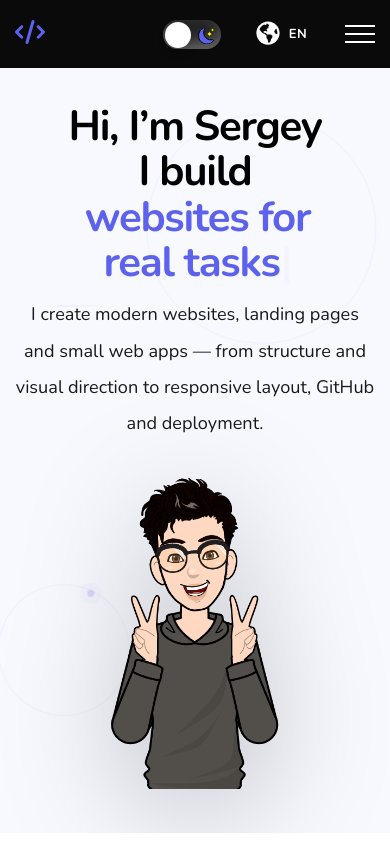
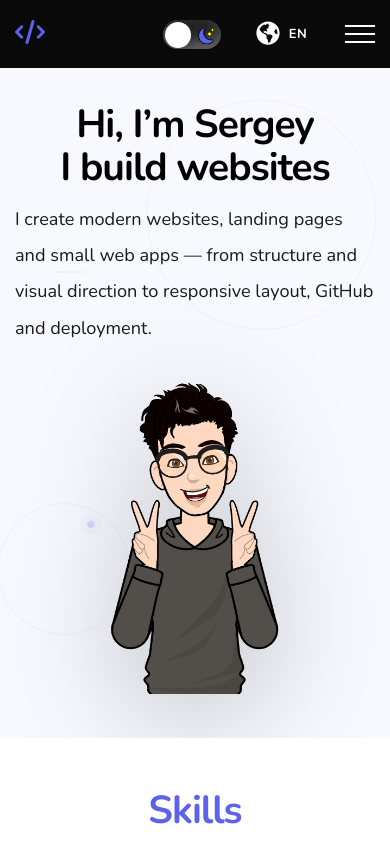
Before and after one commit to kenform/Portfolio, a React (Create React App) app: page /reviews in a window 390 px wide. Shown: the top 844 px of the page. Built offline with nearby package versions, Linux system fonts and the light colour scheme.

Commit message:
Fix heading balance and hero typewriter

```diff
--- a/public/locales/en/translation.json
+++ b/public/locales/en/translation.json
@@ -12,7 +12,8 @@
     "IM": "I build ",
     "typeWritter-programmer": "websites for real tasks",
     "typeWritter-frontend": "landing pages and interfaces",
-    "text": "I create modern websites, landing pages and small web apps — from structure and visual direction to responsive layout, GitHub and deployment."
+    "text": "I create modern websites, landing pages and small web apps — from structure and visual direction to responsive layout, GitHub and deployment.",
+    "staticRole": "websites"
   },
   "home": {
     "ctaProjects": "View projects",
--- a/public/locales/ru/translation.json
+++ b/public/locales/ru/translation.json
@@ -12,7 +12,8 @@
     "IM": "Делаю ",
     "typeWritter-programmer": "сайты под задачи",
     "typeWritter-frontend": "лендинги и интерфейсы",
-    "text": "Создаю современные сайты, лендинги и небольшие веб-приложения: от структуры и визуала до адаптива, GitHub и деплоя."
+    "text": "Создаю современные сайты, лендинги и небольшие веб-приложения: от структуры и визуала до адаптива, GitHub и деплоя.",
+    "staticRole": "сайты под задачи"
   },
   "home": {
     "ctaProjects": "Смотреть проекты",
--- a/src/pages/Home.jsx
+++ b/src/pages/Home.jsx
@@ -1,6 +1,5 @@
 import '../styles/style.scss';
 import React, { useEffect } from 'react';
-import Typewriter from 'typewriter-effect';
 import { useTranslation } from 'react-i18next';
 
 import animScroll from '../utils/animScroll';
@@ -23,14 +22,7 @@ const Home = () => {
 								<br />
 								<span>
 									{t('intro.IM')}
-									<Typewriter
-										options={{
-											strings: [t('intro.typeWritter-programmer'), t('intro.typeWritter-frontend')],
-											autoStart: true,
-											loop: true,
-											delay: 120,
-										}}
-									/>
+									{t('intro.staticRole')}
 								</span>
 							</h1>
 
--- a/src/styles/style.scss
+++ b/src/styles/style.scss
@@ -133,118 +133,59 @@ body {
 
 
 
-/* === typography balance === */
-:root {
-	--balanced-section-title-size: clamp(56px, 6vw, 78px);
-	--balanced-section-subtitle-size: clamp(18px, 2vw, 24px);
-	--balanced-hero-title-size: clamp(52px, 5.5vw, 74px);
-}
 
-:is(
-	.section__title,
-	.projects__title,
-	.reviews__title,
-	.contacts__title,
-	.skills__title,
-	.about__title,
-	.title-section
-) {
-	font-size: var(--balanced-section-title-size);
+
+
+/* === safe title balance === */
+body :is(.projects__title, .section__title, .skills__title, .reviews__title, .contacts__title) {
+	font-size: clamp(48px, 5vw, 68px);
 	font-weight: 700;
-	line-height: 1.06;
-	letter-spacing: -0.03em;
+	line-height: 1.08;
+	letter-spacing: -0.025em;
+	text-decoration: none !important;
+	border-bottom: 0 !important;
 	text-wrap: balance;
 }
 
-:is(
-	.intro__title,
-	.hero__title,
-	.home__title,
-	.about-hero__title
-) {
-	font-size: var(--balanced-hero-title-size);
-	font-weight: 700;
-	line-height: 1.04;
-	letter-spacing: -0.03em;
+body :is(.projects__subtitle, .projects__suptitle, .section__subtitle, .section__suptitle, .skills__subtitle, .skills__suptitle, .reviews__subtitle, .reviews__suptitle, .contacts__subtitle, .contacts__suptitle) {
+	max-width: 820px;
+	margin-left: auto;
+	margin-right: auto;
+	font-size: clamp(17px, 1.4vw, 20px);
+	font-weight: 400;
+	line-height: 1.58;
+	letter-spacing: -0.01em;
 	text-wrap: balance;
 }
 
-:is(
-	.section__suptitle,
-	.section__subtitle,
-	.projects__suptitle,
-	.projects__subtitle,
-	.reviews__suptitle,
-	.reviews__subtitle,
-	.contacts__suptitle,
-	.contacts__subtitle,
-	.skills__suptitle,
-	.skills__subtitle,
-	.about__subtitle,
-	.title-subsection
-) {
-	max-width: 920px;
-	margin-left: auto;
-	margin-right: auto;
-	font-size: var(--balanced-section-subtitle-size);
-	font-weight: 400;
-	line-height: 1.58;
-	letter-spacing: -0.01em;
-	color: rgba(255, 255, 255, 0.8);
+body :is(.intro__title, .hero__title) {
+	font-size: clamp(48px, 5vw, 66px);
+	font-weight: 700;
+	line-height: 1.08;
+	letter-spacing: -0.025em;
 	text-wrap: balance;
 }
 
-:is(
-	.form__title,
-	.contact-form__title,
-	.reviews-form__title,
-	.modal__title
-) {
-	font-weight: 700;
-	line-height: 1.1;
-	letter-spacing: -0.02em;
+body :is(.intro__text, .intro__text p) {
+	letter-spacing: normal;
+	word-spacing: normal;
+	text-align: left;
 }
 
-@media (max-width: 991.98px) {
-	:is(
-		.section__title,
-		.projects__title,
-		.reviews__title,
-		.contacts__title,
-		.skills__title,
-		.about__title,
-		.title-section
-	) {
-		font-size: clamp(44px, 8vw, 60px);
-		line-height: 1.08;
+@media (max-width: 767.98px) {
+	body :is(.projects__title, .section__title, .skills__title, .reviews__title, .contacts__title) {
+		font-size: clamp(38px, 10vw, 50px);
+		line-height: 1.1;
 	}
 
-	:is(
-		.intro__title,
-		.hero__title,
-		.home__title,
-		.about-hero__title
-	) {
-		font-size: clamp(42px, 8.2vw, 58px);
-		line-height: 1.08;
+	body :is(.intro__title, .hero__title) {
+		font-size: clamp(38px, 10vw, 50px);
+		line-height: 1.1;
 	}
 
-	:is(
-		.section__suptitle,
-		.section__subtitle,
-		.projects__suptitle,
-		.projects__subtitle,
-		.reviews__suptitle,
-		.reviews__subtitle,
-		.contacts__suptitle,
-		.contacts__subtitle,
-		.skills__suptitle,
-		.skills__subtitle,
-		.about__subtitle,
-		.title-subsection
-	) {
-		font-size: 17px;
+	body :is(.projects__subtitle, .projects__suptitle, .section__subtitle, .section__suptitle, .skills__subtitle, .skills__suptitle, .reviews__subtitle, .reviews__suptitle, .contacts__subtitle, .contacts__suptitle) {
+		font-size: 16px;
 		line-height: 1.55;
 	}
 }
-/* === /typography balance === */
+/* === /safe title balance === */
```
